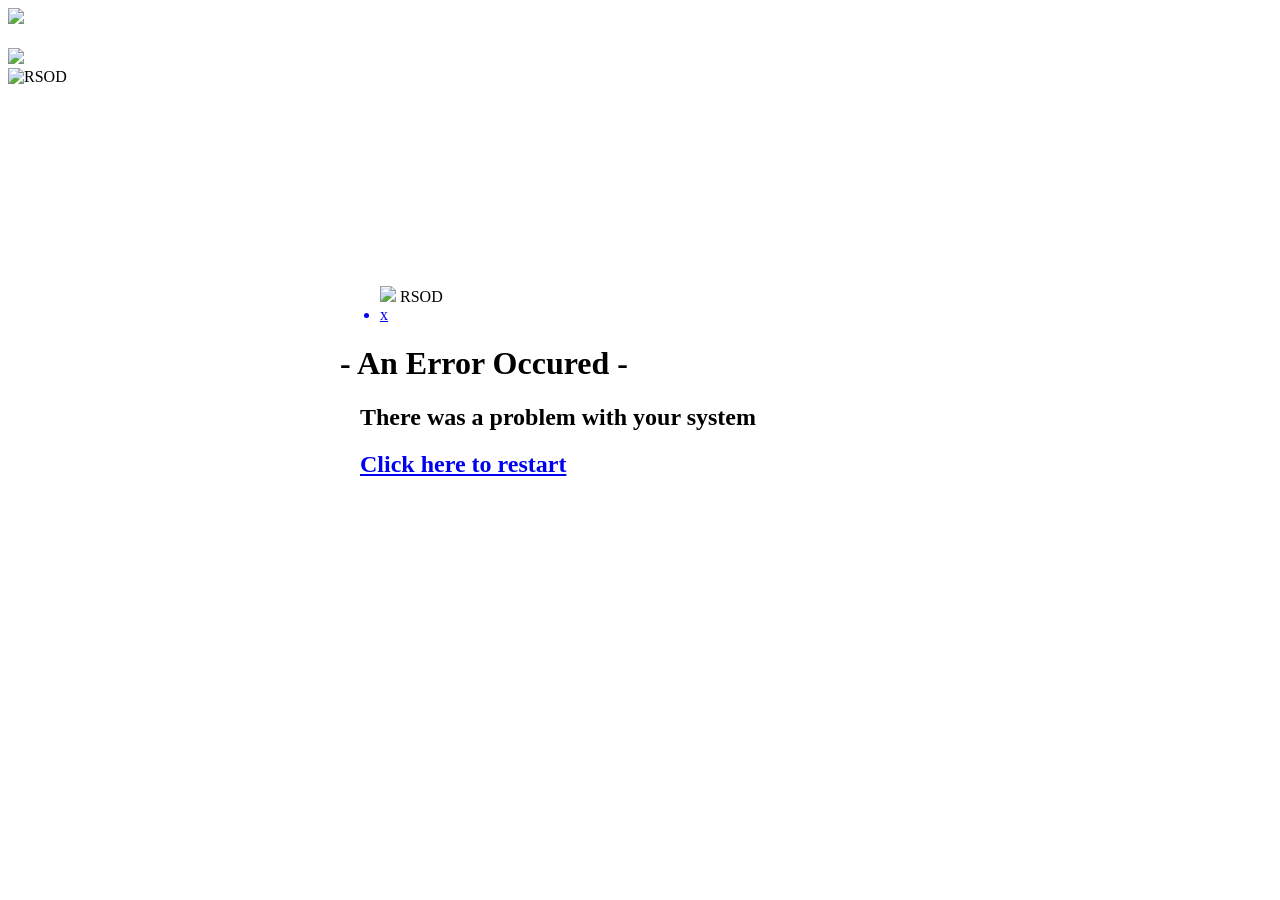
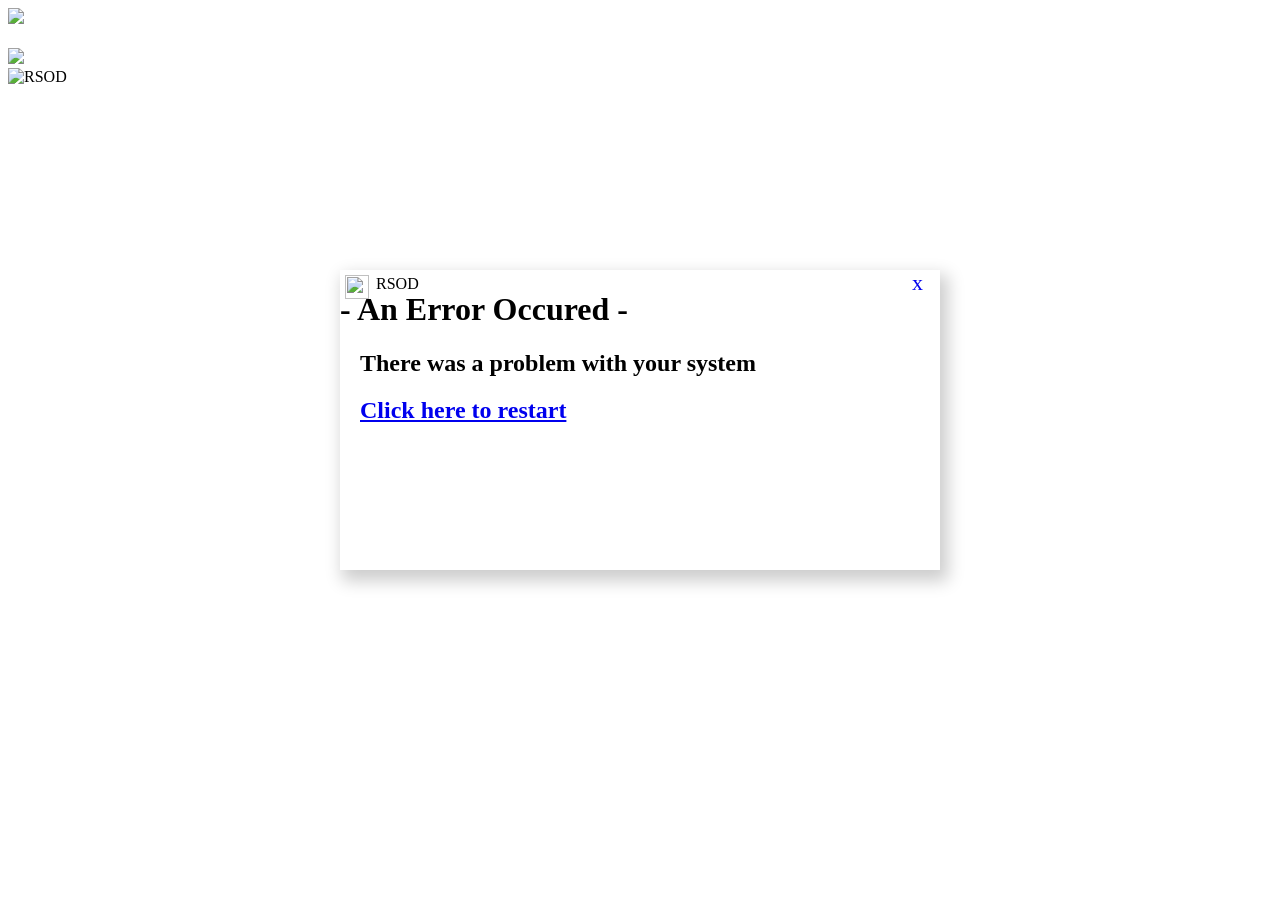

Big SpencOS & Spring Cleaning

--- a/spencos/apps.css
+++ b/spencos/apps.css
@@ -74,19 +74,6 @@
     display: block;
 }
 
-.webview{
-  padding-bottom: 0px;
-}
-
-.webview .appHeader{
-  position: absolute;
-}
-
-.webview .webapp{
-  margin-top: -20px;
-  height: calc(100% + 20px)
-}
-
 /*=-=-=-=-=-=-=- ( Components ) -=-=-=-=-=-=-=*/
 
 hr{
@@ -97,52 +84,126 @@ hr{
   }
 
 /*Buttons*/
+
 button {
     background-color: var(--element-background);
-    border: 1px solid var(--border-primary);
     width: 130px;
     font-size: 10pt;
-    margin: 5px;
-    padding: 6px 8px;
-    border-radius: 10px;
-    margin-left: auto;
-    margin-right: auto;
-    cursor: pointer;
-    user-select: none;
-    transition: background-color 0.15s, border-color 0.15s;
+    margin-left: 2px;
+    margin-right: 2px;
+    line-height: 2;
 }
   
-button:hover, .modalButton:hover{
-    background-color: var(--color-tertiary);
-    border: 1px solid var(--color-primary);
-}
-
 button:active {
     scale: 1.03;
-    transition: scale 0.05s;
+    transition: scale 0.03s;
 }
 
-button img{
-    width: 22px;
-    height: 22px;
-    display: block;
-    float: left;
-    margin-left: 0px;
-    margin-right: 5px;
-    margin-top: 3px;
-    border-radius: 0px;
+[dset_theme='light']  .sliderButton:before {
+    background-color: var(--color-primary);
 }
 
+.sliderButton:active:before {
+    width: 30px;
+}
 
 /*=-=-=-=-=-=-=- ( App UI ) -=-=-=-=-=-=-=*/
 
+.app{
+    display: none;
+    position: absolute;
+    background-color: var(--background-secondary);
+    border: 1px solid var(--border-secondary);
+    border-radius: var(--border-radius);
+    min-width: 300px;
+    height: 80vh;
+    max-height: 95%;
+    box-shadow: 5px 8px 16px 3px rgba(0,0,0,0.2);
+    transition: border-radius 0.1s;
+    overflow: hidden;
+    resize: both;
+}
+
+.webapp{
+    width: 100%;
+    height: 100%;
+    padding-top: 35px;
+    box-sizing: border-box;
+}
+
+.content{
+    display: flex;
+    flex: 1;
+    flex-direction: row-reverse;
+    width: 100%;
+    overflow: hidden;
+}  
+
+.appHeader{
+    position: absolute;
+    background-color: var(--background-secondary);
+    border-width: 0px;
+    width: 100%;
+    height: 35px;
+    cursor: move;
+    z-index: 50px;
+    user-select: none;
+}
+
+.appHeader ul{
+    list-style-type: none;
+    margin: 0;
+    padding: 0;
+}
+
+.appHeader ul img{
+  width: 24px; 
+  height: 24px; 
+  margin: 5px;
+}
+
+.appHeader ul span{
+  position: absolute;
+  margin-top: 5px;
+  margin-left: 2px;
+}
+
+.appHeader ul li {
+    float: right;
+    width: 45px;
+    height: 35px;
+    text-align: center;
+    font-size: 22px;
+    cursor: pointer;
+    transition: background-color 0.1s;
+}
+
+.typeClose:hover{
+    background-color: var(--color-secondary) !important;
+}
+
+.appBody {      
+  background-color: var(--background-tertiary);
+  padding: 20px;
+  padding-top: 10px;
+  margin-top: 35px;
+  flex: 1;
+  border-top-left-radius: 10px;
+  overflow-y: auto;
+}
+
+.appBody h2{
+    margin-top: 0px;
+}
+
 .sidebar{
-    display: block;
     background-color: var(--background-secondary);
     width: 150px;
     min-width: 150px;
-    height: 100vh;
+    margin-top: 35px;
+    align-self: stretch;
     padding: 10px;
+    overflow-y: auto;
 }
 
 .menuButtons button{
@@ -161,34 +222,9 @@ button img{
   background-color: var(--element-hover);
 }
 
-.pageView{
-    min-width: 100%;
-    margin: 10px;
-    margin-top: 0px;
-}
-
-.pageView h2{
-    margin-top: 0px;
-}
-
-.content{
-    display: block;
-    background-color: var(--background-tertiary);
-    width: 100%;
-    height: 100vh;
-    padding: 10px;
-    border-top-left-radius: 10px;
-}  
-
-.columnContainer{
-    display: flex;
-    flex-direction: row-reverse;
-}
-
 .menuButtons button:hover{
   background-color: var(--element-hover) !important;
 }
-
 
 /*=-=-=-=-=- ( Specific App UI ) -=-=-=-=-=*/
 
@@ -250,8 +286,12 @@ button img{
     text-align: center;
     margin-left: auto;
     margin-right: auto;
-  }
-  
+}
+
+.mobile .content{
+  padding-bottom: 60px;
+}
+
 .mobile .sidebar{
   position: absolute;
   bottom: 0;
@@ -262,7 +302,7 @@ button img{
   border-top: 1px solid var(--border-primary);
 }
 
-.mobile .content{
+.mobile .appBody {
   border-top-left-radius: 0px;
 }
 
@@ -284,10 +324,10 @@ button img{
 }
 
 .mobile .menuButtons button img{
-  width: 36px;
-  height: 36px;
+  width: 28px;
+  height: 28px;
   display: flex;
-  margin-left: 10px;
+  margin-left: 14px;
 }
 
 .mobile #wallpaperPreview{
